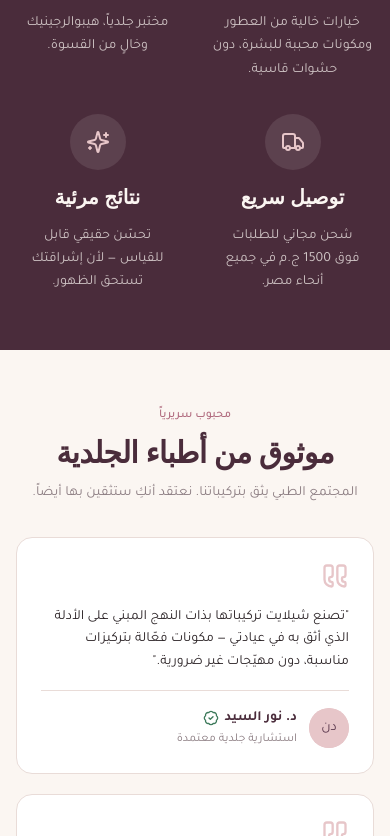
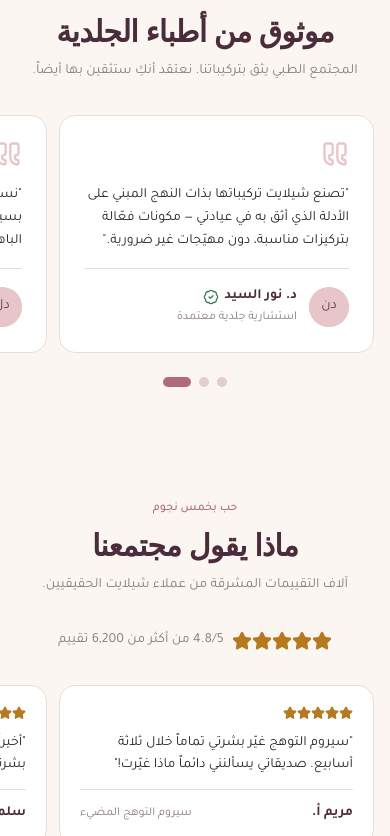
Before and after one commit to Mohammed-hani69/shelight, a Next.js app in the folder frontend/: page / in a window 390 px wide. Shown: the part 4908-5744 px from the top of the page. Built offline with nearby package versions, Linux system fonts and the light colour scheme; no server answers; a web font is replaced by a local one.

Commit message:
edit sction

```diff
--- a/frontend/src/app/globals.css
+++ b/frontend/src/app/globals.css
@@ -131,6 +131,15 @@
   animation: site-splash-progress 1.1s ease-in-out both;
 }
 
+.mobile-carousel-track {
+  scrollbar-width: none;
+  -ms-overflow-style: none;
+}
+
+.mobile-carousel-track::-webkit-scrollbar {
+  display: none;
+}
+
 /* ------------------------------------------------------------
    Base styles
    ------------------------------------------------------------ */
--- a/frontend/src/components/marketing/customer-reviews.tsx
+++ b/frontend/src/components/marketing/customer-reviews.tsx
@@ -3,6 +3,7 @@
 import { useEffect, useState } from 'react'
 import { Star } from 'lucide-react'
 import { SectionHeading } from '@/components/marketing/section-heading'
+import { MobileCarousel } from '@/components/marketing/mobile-carousel'
 import { reviewService } from '@/services/review-service'
 import type { ClientReview } from '@/types/reviews'
 import { cn } from '@/lib/utils/cn'
@@ -44,7 +45,10 @@ export function CustomerReviews() {
           </div>
           <span className="text-sm text-muted">{t.marketing.ratingsSummary}</span>
         </div>
-        <div className="grid gap-5 sm:grid-cols-2 lg:grid-cols-4">
+        <MobileCarousel
+          label={t.marketing.reviewsTitle}
+          desktopClassName="md:grid-cols-2 lg:grid-cols-4"
+        >
           {reviews.map((review, i) => (
             <figure
               key={review.id}
@@ -77,7 +81,7 @@ export function CustomerReviews() {
               </figcaption>
             </figure>
           ))}
-        </div>
+        </MobileCarousel>
       </div>
     </section>
   )
--- a/frontend/src/components/marketing/doctor-reviews.tsx
+++ b/frontend/src/components/marketing/doctor-reviews.tsx
@@ -3,6 +3,7 @@
 import { useEffect, useState } from 'react'
 import { Quote, BadgeCheck } from 'lucide-react'
 import { SectionHeading } from '@/components/marketing/section-heading'
+import { MobileCarousel } from '@/components/marketing/mobile-carousel'
 import { reviewService } from '@/services/review-service'
 import type { DoctorReview } from '@/types/reviews'
 import { Avatar, AvatarFallback } from '@/components/ui/avatar'
@@ -36,7 +37,7 @@ export function DoctorReviews() {
           title={t.marketing.doctorTitle}
           subtitle={t.marketing.doctorSub}
         />
-        <div className="grid gap-5 md:grid-cols-3">
+        <MobileCarousel label={t.marketing.doctorTitle} desktopClassName="md:grid-cols-3">
           {reviews.map((review) => (
             <figure
               key={review.id}
@@ -60,7 +61,7 @@ export function DoctorReviews() {
               </figcaption>
             </figure>
           ))}
-        </div>
+        </MobileCarousel>
       </div>
     </section>
   )
--- /dev/null
+++ b/frontend/src/components/marketing/mobile-carousel.tsx
@@ -0,0 +1,88 @@
+'use client'
+
+import { Children, useEffect, useRef, useState, type ReactNode } from 'react'
+import { cn } from '@/lib/utils/cn'
+
+interface MobileCarouselProps {
+  children: ReactNode
+  label: string
+  desktopClassName: string
+  dark?: boolean
+}
+
+export function MobileCarousel({
+  children,
+  label,
+  desktopClassName,
+  dark = false,
+}: MobileCarouselProps) {
+  const trackRef = useRef<HTMLDivElement>(null)
+  const slideCount = Children.count(children)
+  const [activeIndex, setActiveIndex] = useState(0)
+
+  useEffect(() => {
+    const track = trackRef.current
+    if (!track || slideCount < 2) return
+    const slides = Array.from(track.children)
+    const observer = new IntersectionObserver(
+      (entries) => {
+        const mostVisible = entries
+          .filter((entry) => entry.isIntersecting)
+          .sort((first, second) => second.intersectionRatio - first.intersectionRatio)[0]
+        if (mostVisible) {
+          setActiveIndex(slides.indexOf(mostVisible.target as HTMLElement))
+        }
+      },
+      { root: track, threshold: [0.5, 0.75, 1] },
+    )
+    slides.forEach((slide) => observer.observe(slide))
+    return () => observer.disconnect()
+  }, [slideCount])
+
+  const goTo = (index: number) => {
+    const slide = trackRef.current?.children[index]
+    slide?.scrollIntoView({ behavior: 'smooth', block: 'nearest', inline: 'center' })
+    setActiveIndex(index)
+  }
+
+  return (
+    <div>
+      <div
+        ref={trackRef}
+        dir="rtl"
+        aria-label={label}
+        aria-roledescription="carousel"
+        className={cn(
+          'mobile-carousel-track -mx-4 flex snap-x snap-mandatory gap-3 overflow-x-auto px-4 pb-2 md:mx-0 md:grid md:gap-5 md:overflow-visible md:px-0 md:pb-0 md:snap-none',
+          desktopClassName,
+        )}
+      >
+        {Children.map(children, (child) => (
+          <div className="w-[88%] shrink-0 snap-center md:w-auto md:shrink">
+            {child}
+          </div>
+        ))}
+      </div>
+      {slideCount > 1 && (
+        <div className="mt-4 flex justify-center gap-2 md:hidden" aria-label="التنقل بين الشرائح">
+          {Array.from({ length: slideCount }, (_, index) => (
+            <button
+              key={index}
+              type="button"
+              aria-label={`عرض الشريحة ${index + 1} من ${slideCount}`}
+              aria-current={activeIndex === index}
+              onClick={() => goTo(index)}
+              className={cn(
+                'h-2.5 rounded-full transition-all',
+                activeIndex === index ? 'w-7' : 'w-2.5',
+                dark
+                  ? activeIndex === index ? 'bg-cream' : 'bg-cream/45'
+                  : activeIndex === index ? 'bg-primary' : 'bg-primary/30',
+              )}
+            />
+          ))}
+        </div>
+      )}
+    </div>
+  )
+}
--- a/frontend/src/components/marketing/why-choose.tsx
+++ b/frontend/src/components/marketing/why-choose.tsx
@@ -2,6 +2,7 @@
 
 import { FlaskConical, Leaf, ShieldCheck, Truck, Sparkles, HeartPulse } from 'lucide-react'
 import { SectionHeading } from '@/components/marketing/section-heading'
+import { MobileCarousel } from '@/components/marketing/mobile-carousel'
 import { useI18n } from '@/lib/i18n/use-i18n'
 
 export function WhyChoose() {
@@ -25,7 +26,11 @@ export function WhyChoose() {
           subtitle={t.marketing.whySub}
           tone="dark"
         />
-        <div className="grid gap-8 sm:grid-cols-2 lg:grid-cols-3">
+        <MobileCarousel
+          label={t.marketing.whyTitle}
+          desktopClassName="md:grid-cols-2 lg:grid-cols-3"
+          dark
+        >
           {reasons.map(({ Icon, title, text }) => (
             <div key={title} className="flex flex-col items-center gap-3 text-center">
               <span className="flex h-14 w-14 items-center justify-center rounded-full bg-cream/10 text-accent">
@@ -35,7 +40,7 @@ export function WhyChoose() {
               <p className="max-w-xs text-sm text-cream/75">{text}</p>
             </div>
           ))}
-        </div>
+        </MobileCarousel>
       </div>
     </section>
   )
```
